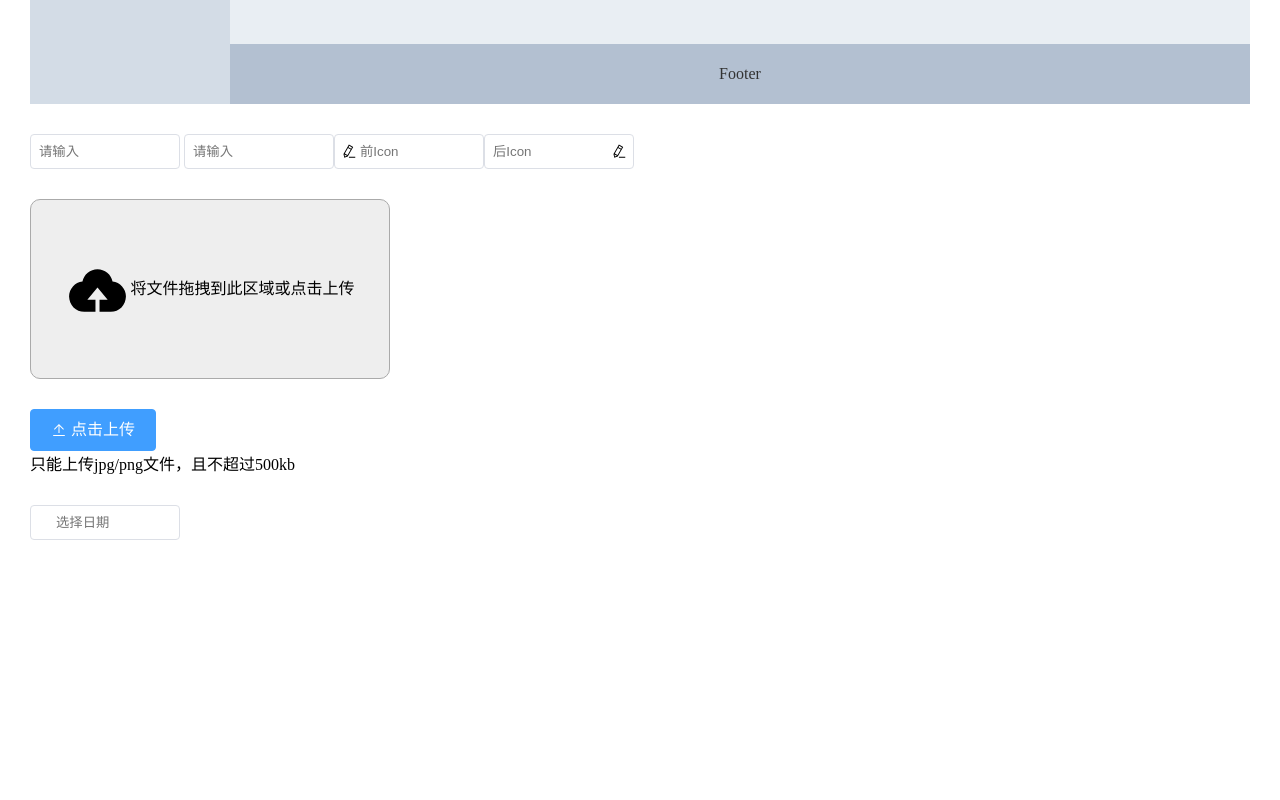
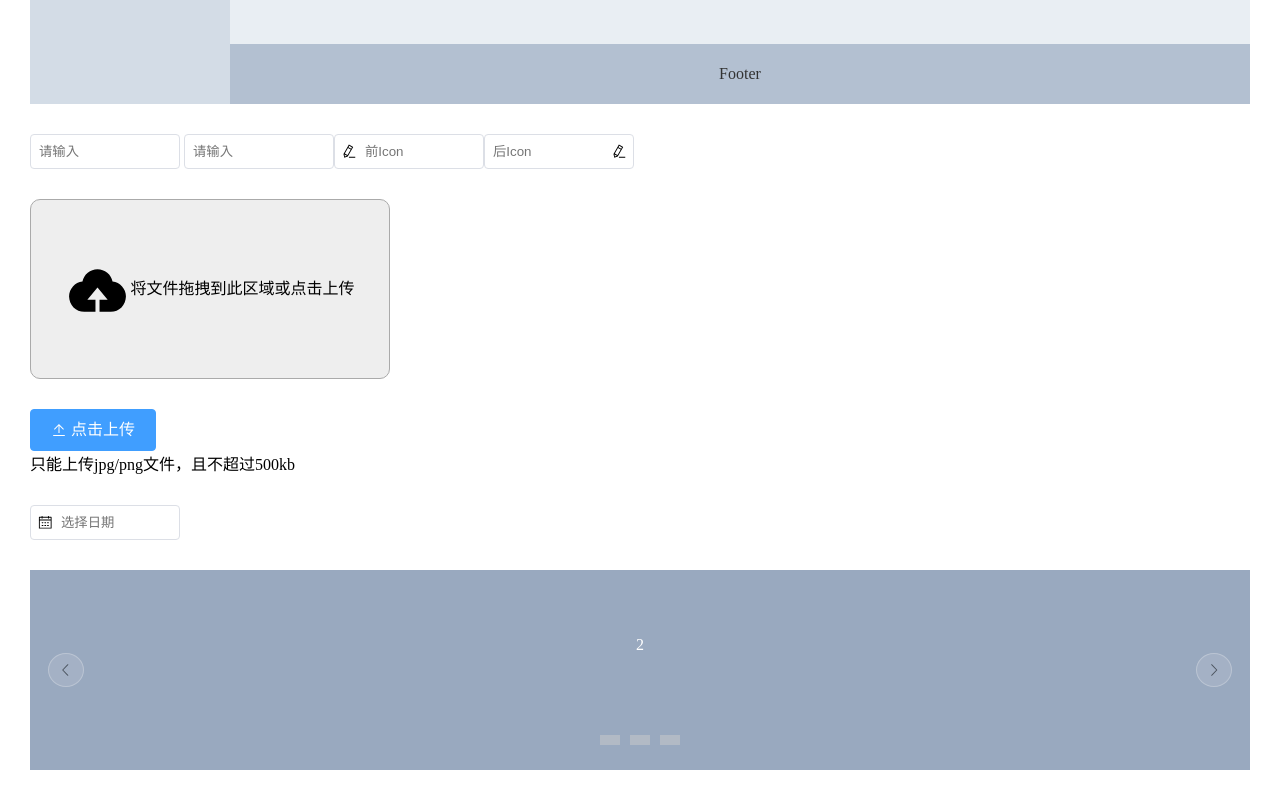
Before and after one commit to IStrangers/Vue2UI, a Vue app: page / in a window 1280 px wide. Shown: the part 2149-2949 px from the top of the page. Before the commit the page ends 2719 px from the top, so only its background shows below. Built offline with nearby package versions, Linux system fonts and the light colour scheme.

Commit message:
20220903

```diff
--- a/src/App.vue
+++ b/src/App.vue
@@ -170,6 +170,25 @@
       v-model="dateRangePicker"
       ></sm-date-range-picker>
     </p>
+    <p>
+      <sm-carousel
+      height="200px"
+      :autoplay="true"
+      :delay="3000"
+      :initial-index="0"
+      :loop="true"
+      @change="carouselChange">
+        <sm-carousel-item>
+          <div class="content">1</div>
+        </sm-carousel-item>
+        <sm-carousel-item>
+          <div class="content">2</div>
+        </sm-carousel-item>
+        <sm-carousel-item>
+          <div class="content">3</div>
+        </sm-carousel-item>
+      </sm-carousel>
+    </p>
   </div>
 </template>
 
@@ -210,6 +229,9 @@ export default {
       }
       return true
     },
+    carouselChange(value) {
+      console.log(value)
+    }
   }
 }
 </script>
@@ -252,4 +274,13 @@ export default {
   .sm-container:nth-child(7) .sm-aside {
     line-height: 320px;
   }
+
+  .sm-carousel-item .content {
+    width: 100%;
+    height: 100%;
+    line-height: 150px;
+    background:#99a9bf;
+    text-align: center;
+    color: #fff;
+  }
 </style>
--- /dev/null
+++ b/src/packages/carousel-item/index.vue
@@ -0,0 +1,67 @@
+<template>
+  <transition>
+      <div :class="[getComponentName(),reverse ? 'reverse' : '']" v-if="isShow">
+        <slot></slot>
+      </div>
+  </transition>
+</template>
+
+<script>
+const name = "sm-carousel-item"
+export default {
+  name,
+  props:{
+
+  },
+  data() {
+    const children = this.$parent.$children.filter(child => child.$options.name === name)
+    return {
+      index: children.length - 1,
+      reverse: false,
+    }
+  },
+  computed: {
+    isShow() {
+      return this.$parent.currentSelected === this.index
+    }
+  },
+  methods: {
+    getComponentName() {
+      return name
+    }
+  }
+}
+</script>
+
+<style lang="scss">
+
+  .sm-carousel-item {
+    width: 100%;
+    height: 100%;
+
+  }
+
+  .v-enter-active {
+    position: absolute;
+    top: 0;
+    left: 0;
+    width: 100%;
+  }
+  .v-enter-active,
+  .v-leave-active {
+    transition: all .5s linear;
+  }
+  .v-leave-to {
+    transform: translateX(-100%);
+  }
+  .v-enter {
+    transform: translateX(100%);
+  }
+  .v-leave-to.reverse {
+    transform: translateX(100%);
+  }
+  .v-enter.reverse {
+    transform: translateX(-100%);
+  }
+
+</style>
--- /dev/null
+++ b/src/packages/carousel/index.vue
@@ -0,0 +1,201 @@
+<template>
+  <div
+  :class="getComponentName()"
+  :style="{width,height}"
+  @mouseenter="handleMouseenter"
+  @mouseleave="handleMouseleave"
+  @touchstart="handleTouchstart"
+  @touchend="handleTouchend">
+    <div class="viewport">
+      <slot></slot>
+    </div>
+    <div class="dots">
+      <span
+      v-for="i in childrenSize"
+      :key="i"
+      :class="{active: i - 1 === currentSelected}"
+      @click="select(i - 1)">{{i}}</span>
+    </div>
+    <div class="arrow-box">
+      <sm-button icon="arrow-left" @click="select(currentSelected - 1,true)"></sm-button>
+      <sm-button icon="arrow-right" @click="select(currentSelected + 1,true)"></sm-button>
+    </div>
+  </div>
+</template>
+
+<script>
+const name = "sm-carousel"
+export default {
+  name,
+  props:{
+    width: {
+      type: String,
+      default: "100%"
+    },
+    height: {
+      type: String,
+      default: "200px"
+    },
+    autoplay: {
+      type: Boolean,
+      default: true
+    },
+    delay: {
+      type: Number,
+      default: 3000
+    },
+    initialIndex: {
+      type: Number,
+      default: 0
+    },
+    loop: {
+      type: Boolean,
+      default: true
+    }
+  },
+  data() {
+    return {
+      currentSelected: this.initialIndex,
+      timer: null,
+      reverse: false,
+      children: [],
+      childrenSize: 0,
+    }
+  },
+  mounted() {
+    this.children = this.$children.filter(child => child.$options.name === `${name}-item`)
+    this.childrenSize = this.children.length
+    this.run()
+  },
+  beforeDestroy() {
+    this.clearTimer()
+  },
+  methods: {
+    getComponentName() {
+      return name
+    },
+    clearTimer() {
+      clearInterval(this.timer)
+      this.timer = null
+    },
+    run() {
+      if(!this.autoplay) {
+        return
+      }
+      this.timer = setInterval(() => {
+        this.select(this.currentSelected + 1)
+      },this.delay)
+    },
+    select(newIndex,forceLoop) {
+      const index = this.currentSelected
+      if(newIndex === this.childrenSize) {
+        newIndex = 0
+      }
+      if(newIndex === -1) {
+        newIndex = this.childrenSize - 1
+      }
+      this.reverse = index > newIndex
+      if(forceLoop || (this.timer && this.loop)) {
+        if(index === 0 && newIndex === this.childrenSize - 1) {
+          this.reverse = true
+        } else if(index === this.childrenSize - 1 && newIndex === 0) {
+          this.reverse = false
+        }
+      }
+      this.children.forEach(child => {
+        child.reverse = this.reverse
+      })
+      this.$nextTick(() => {
+        this.currentSelected = newIndex
+      })
+    },
+    handleMouseenter() {
+      this.clearTimer()
+    },
+    handleMouseleave() {
+      this.run()
+    },
+    handleTouchstart(event) {
+      this.clearTimer()
+      this.startTouch = event.touches[0]
+
+    },
+    handleTouchend(event) {
+      const endTouch = event.changedTouches[0]
+      const {clientX: x1,clientY: y1} = this.startTouch
+      const {clientX: x2,clientY: y2} = endTouch
+      const disX = Math.abs(x2 - x1)
+      const disY = Math.abs(y2 - y1)
+      const distance = Math.sqrt(disX,2) + Math.pow(disY,2)
+      const x = Math.sqrt(2) / 2 * distance
+      //判断拖动是否在45度角
+      if(disY < x) {
+        if(x2 > x1) {
+          this.select(this.currentSelected - 1,true)
+        } else {
+          this.select(this.currentSelected + 1,true)
+        }
+      }
+      this.run()
+    },
+  }
+}
+</script>
+
+<style lang="scss">
+
+  .sm-carousel {
+    overflow: hidden;
+    position: relative;
+
+    .viewport {
+      width: 100%;
+      height: 100%;
+      position: relative;
+    }
+
+    .dots {
+      position: absolute;
+      bottom: 20px;
+      left: 0;
+      width: 100%;
+      display: flex;
+      justify-content: center;
+
+      span {
+        display: inline-block;
+        width: 20px;
+        height: 10px;
+        background: #ccc;
+        margin: 5px;
+        text-indent: -9999px;
+        opacity: 0.5;
+        cursor: pointer;
+
+        &:active {
+          opacity: 1;
+        }
+      }
+    }
+
+    .arrow-box {
+      position: absolute;
+      top: 50%;
+      transform: translateY(-50%);
+      width: 100%;
+      display: flex;
+      justify-content: space-between;
+      padding: 0px 18px;
+
+      .sm-button {
+        padding: 8px 9px;
+        opacity: 0.5;
+        border-radius: 50%;
+        height: unset;
+        background:rgba(220,223,230,0.3)
+      }
+
+    }
+  }
+
+</style>
--- a/src/packages/date-picker/index.vue
+++ b/src/packages/date-picker/index.vue
@@ -3,7 +3,7 @@
 
     <sm-input
     placeholder="选择日期"
-    prefix-icon="rili"
+    prefix-icon="date"
     @focus="handleFocus"
     :value="formateDate"
     @change="handleChange"
--- a/src/packages/index.js
+++ b/src/packages/index.js
@@ -13,6 +13,8 @@ import Progress from "./progress/index.vue"
 import Upload from "./upload/index.vue"
 import DatePicker from "./date-picker/index.vue"
 import DateRangePicker from "./date-range-picker/index.vue"
+import Carousel from "./carousel/index.vue"
+import CarouselItem from "./carousel-item/index.vue"
 
 function install(vue) {
   vue.component(Icon.name,Icon)
@@ -30,6 +32,8 @@ function install(vue) {
   vue.component(Upload.name,Upload)
   vue.component(DatePicker.name,DatePicker)
   vue.component(DateRangePicker.name,DateRangePicker)
+  vue.component(Carousel.name,Carousel)
+  vue.component(CarouselItem.name,CarouselItem)
 }
 
 if(window.Vue) {
--- a/src/packages/input/index.vue
+++ b/src/packages/input/index.vue
@@ -156,7 +156,7 @@ export default {
 
   .sm-input-prefix-icon {
     input {
-      padding-left: 25px;
+      padding-left: 30px;
     }
 
     .sm-icon {
@@ -171,7 +171,7 @@ export default {
 
   .sm-input-suffix-icon {
     input {
-      padding-right: 25px;
+      padding-right: 30px;
     }
 
     .sm-icon {
```
